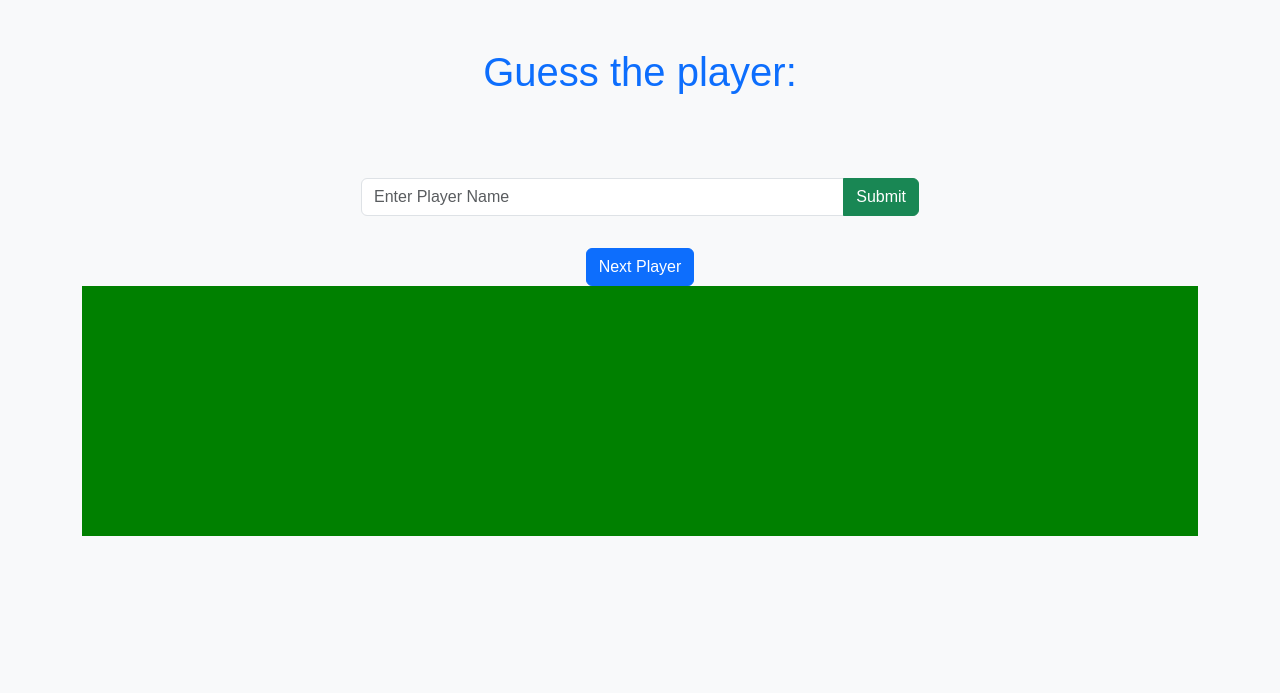
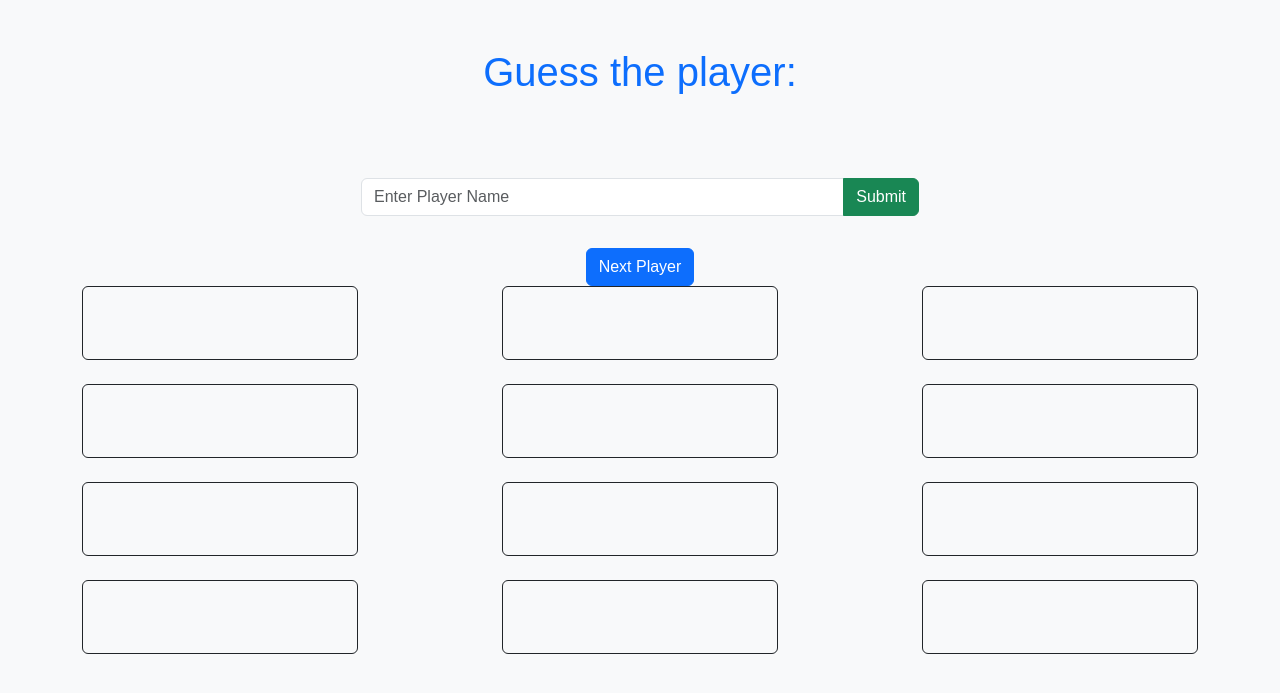
Before and after one commit to g-falast14/nhlsillhouette, a Flask app: template templates/game.html in a window 1280 px wide. Shown: the top 693 px of the page. Run offline with Flask 3, Linux system fonts and the light colour scheme; the template is opened without the code that fills it, so the values that code supplies are empty; some libraries are stand-ins or nearby versions.

Commit message:
added ability to drag and drop player objects to containers

```diff
--- a/static/css/style.css
+++ b/static/css/style.css
@@ -35,17 +35,46 @@ button:hover {
     background-color: #218838;
 }
 
-/* Style result text */
 #result {
     font-size: 18px;
     margin-top: 10px;
 }
 
-.fwdlinecontainer {
+.fwd-object-container {
     display:grid;
-    grid-template-columns: repeat(3, 50px);
-    grid-template-rows: repeat(4, 50px);
-    gap: 10px;
-    background-color: green;
+    grid-template-columns: repeat(3, 20px);
+    grid-template-rows: repeat(4, 10px);
+}
+
+.row {
+    display: flex;
+    justify-content: space-between; /* Space between columns */
+}
+
+.col {
+    max-width: 300px; /* Set the maximum width */
+    width: 100%;      /* Allow the column to grow up to max-width */
+}
+
+.custom-object {
+    background-color: #ccc; /* Gray background */
+    width: 120px;  /* Set width of the custom object */
     padding: 10px;
+    text-align: center;
+    border-radius: 10px; /* Rounded corners */
+    display: flex;
+    flex-direction: column; /* Stack headshot and player name vertically */
+    justify-content: center;
+    align-items: center;
 }
+
+.custom-object img {
+    border-radius: 50%;  /* Make the image circular */
+}
+
+.custom-object p {
+    margin-top: 10px;  /* Space between the image and name */
+    font-size: 14px;  /* Adjust font size */
+    color: #333;  /* Dark text color */
+    margin: 0;
+}
--- a/static/js/game.js
+++ b/static/js/game.js
@@ -48,6 +48,53 @@ document.addEventListener("DOMContentLoaded", function() {
         console.log("Fetching new player...");
         loadNewPlayer();
         console.log("Successfully grabbed new player");
-    })
+    });
+});
+
+document.addEventListener("DOMContentLoaded", function() {
+    let columns = document.querySelectorAll(".col");
+    let headshot = document.getElementById("player-image");
+
+    // Make headshot draggable
+    headshot.addEventListener("dragstart", function(event) {
+        const clonedImage = event.target.cloneNode(true);
+        clonedImage.id = "cloned-headshot";
+        event.dataTransfer.setData("text", event.target.id);
+        event.dataTransfer.setDragImage(clonedImage, 0, 0);
+    });
+
+    // Allow columns to accept drops
+    columns.forEach(column => {
+        column.addEventListener("dragover", event => event.preventDefault()); // allow drop
+        column.addEventListener("drop", function(event){
+
+            event.preventDefault();
+            const draggedElementId = event.dataTransfer.getData("text");
+            const draggedElement = document.getElementById(draggedElementId);
+
+            // create custom object
+            const customObject = document.createElement("div");
+            customObject.classList.add("custom-object");
+
+            // clone headshot image
+            const headshot = draggedElement.cloneNode(true);
+            headshot.style.width = "100px";
+            headshot.style.height = "100px";
+            headshot.style.marginBottom = "10px";
+
+            // player name
+            const playerName = "playername";
+            const label = document.createElement("p");
+            label.textContent = playerName;
+
+            // add elements to object
+            customObject.appendChild(headshot);
+            customObject.appendChild(label);
+
+            let container = column.querySelector('.fwd-object-container');
+            container.appendChild(customObject);
+
+        });
+    });
 
 });
--- a/templates/game.html
+++ b/templates/game.html
@@ -8,7 +8,7 @@
 
     <!-- Display player image -->
     <div class="my-4">
-        <img class="img-fluid rounded silhouette" src="{{ player['headshot'] }}" id="player-image">
+        <img class="img-fluid rounded silhouette" src="{{ player['headshot'] }}" id="player-image" draggable="true">
     </div>
 
     <!-- Get player input -->
@@ -24,17 +24,54 @@
      <!-- Get new player button -->
     <button class="btn btn-primary mt-3" id="next-player-btn">Next Player</button>
 
-    <div class="fwdlinecontainer">
-        <div class="fwdplayerobj">
+</div>
 
+ <div class="container">
+    <div class="row gap-2 mb-4">
+        <div class="col" id="LW1">
+            <div class="fwd-object-container border border-dark rounded p-3"></div>
+        </div>
+        <div class="col" id="C1">
+            <div class="fwd-object-container border border-dark rounded p-3"></div>
+        </div>
+        <div class="col" id="RW1">
+            <div class="fwd-object-container border border-dark rounded p-3"></div>
         </div>
     </div>
-
-
+    <div class="row gap-2 mb-4">
+        <div class="col" id="LW2">
+            <div class="fwd-object-container border border-dark rounded p-3"></div>
+        </div>
+        <div class="col" id="C2">
+            <div class="fwd-object-container border border-dark rounded p-3"></div>
+        </div>
+        <div class="col" id="RW2">
+            <div class="fwd-object-container border border-dark rounded p-3"></div>
+        </div>
+    </div>
+    <div class="row gap-2 mb-4">
+        <div class="col" id="LW3">
+            <div class="fwd-object-container border border-dark rounded p-3"></div>
+        </div>
+        <div class="col" id="C3">
+            <div class="fwd-object-container border border-dark rounded p-3"></div>
+        </div>
+        <div class="col" id="RW3">
+            <div class="fwd-object-container border border-dark rounded p-3"></div>
+        </div>
+    </div>
+    <div class="row gap-2 mb-4">
+        <div class="col" id="LW4">
+            <div class="fwd-object-container border border-dark rounded p-3"></div>
+        </div>
+        <div class="col" id="C4">
+            <div class="fwd-object-container border border-dark rounded p-3"></div>
+        </div>
+        <div class="col" id="RW4">
+            <div class="fwd-object-container border border-dark rounded p-3"></div>
+        </div>
+    </div>
 </div>
-
-
-
 
 
 
```
